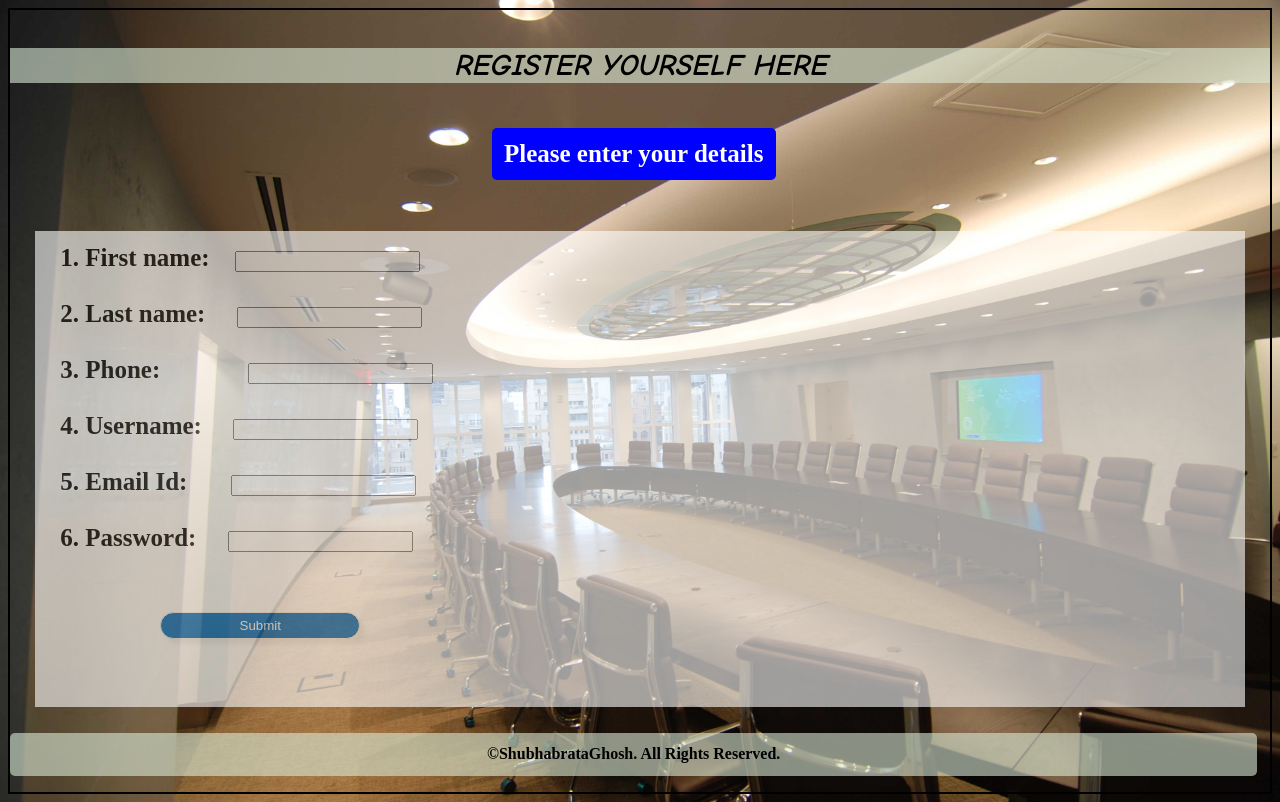
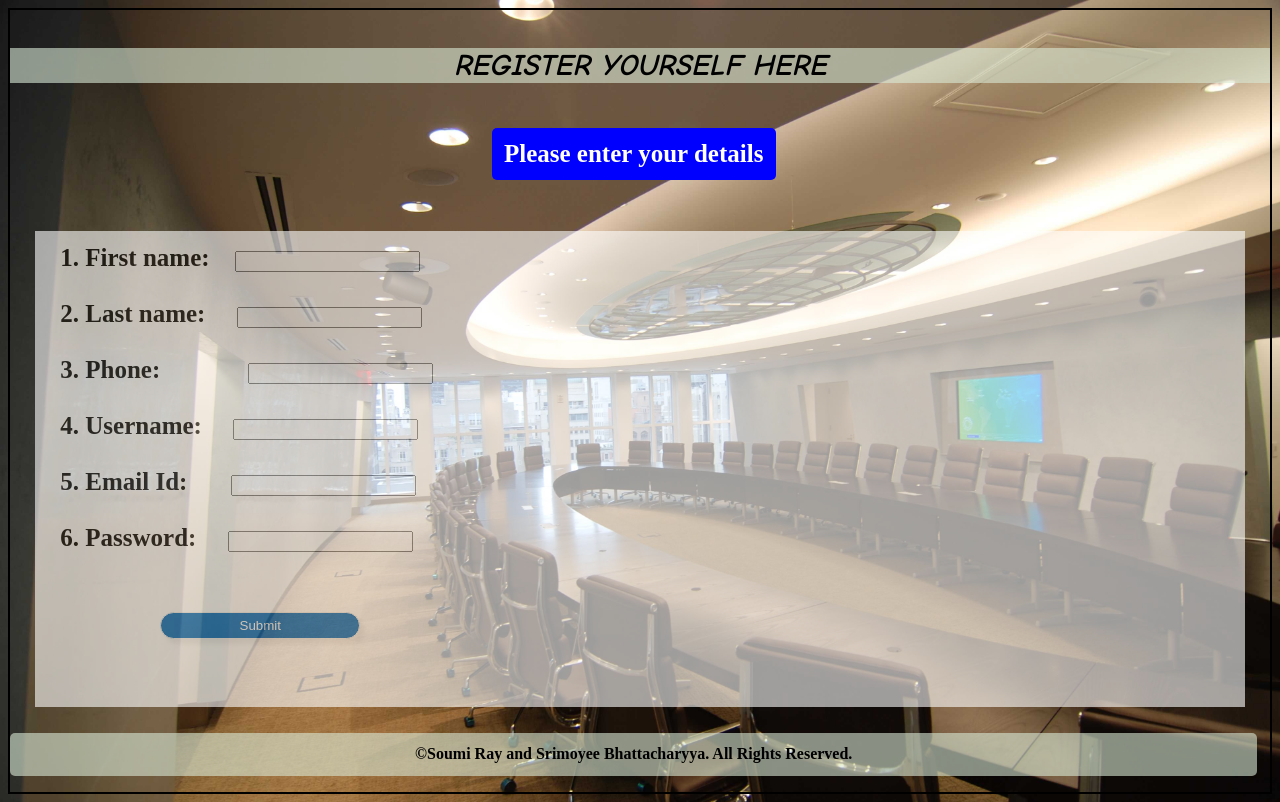
Before and after one commit to SoumiRay1001/gs, a plain HTML site: page register.html in a window 1280 px wide. Drawn offline with Linux system fonts and the light colour scheme.

Commit message:
register copyright changes

```diff
--- a/register.html
+++ b/register.html
@@ -32,6 +32,6 @@
 </body>
 </div>
 <footer>
-<p>&copy;ShubhabrataGhosh. All Rights Reserved.</p>
+<p>&copy;Soumi Ray and Srimoyee Bhattacharyya. All Rights Reserved.</p>
 </footer>
 </html>
```
